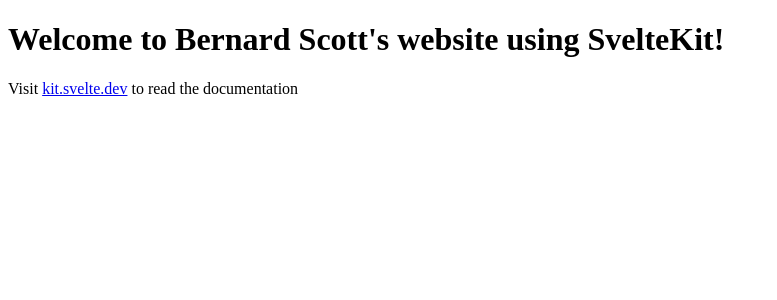
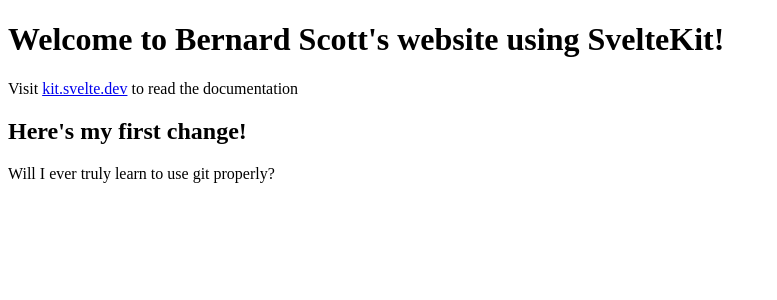
Before and after one commit to BernardScottIII/bernardscott3, a SvelteKit app: page / in a window 1280 px wide. Shown: the top 300 px of the page, without its empty margins (0-777 px from the left). Built offline with nearby package versions, Linux system fonts and the light colour scheme.

Commit message:
second commit

```diff
--- a/src/routes/+page.svelte
+++ b/src/routes/+page.svelte
@@ -1,2 +1,4 @@
 <h1>Welcome to Bernard Scott's website using SvelteKit!</h1>
 <p>Visit <a href="https://kit.svelte.dev">kit.svelte.dev</a> to read the documentation</p>
+<h2>Here's my first change!</h2>
+<p>Will I ever truly learn to use git properly?</p>
```
